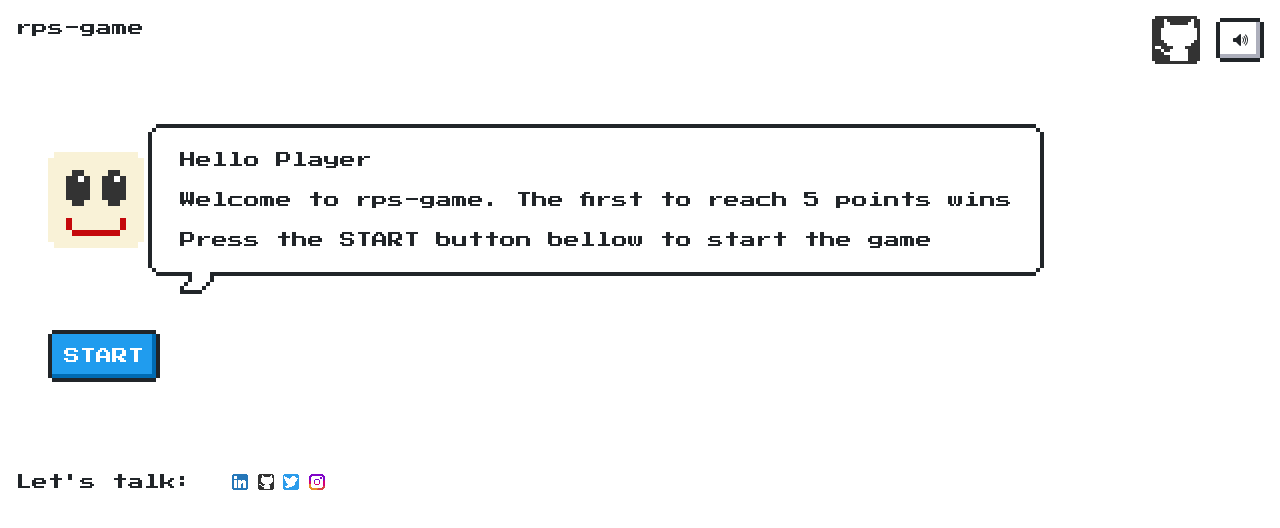
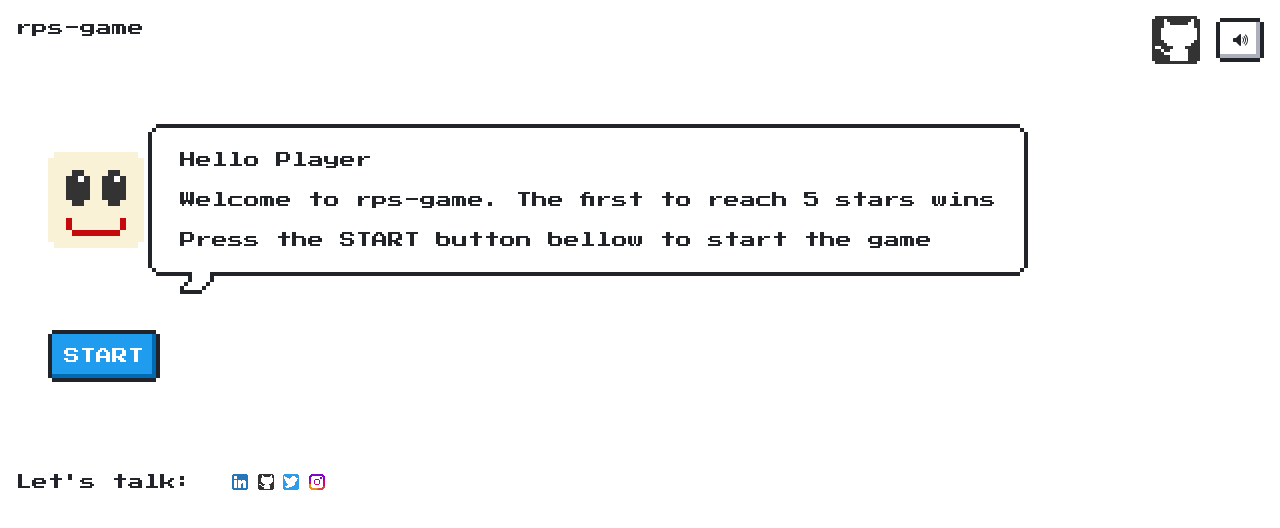
Before and after one commit to lesterpaz99/rps-game, a React (Vite) app: page / in a window 1280 px wide. Shown: the top 528 px of the page. Built offline with nearby package versions, Linux system fonts and the light colour scheme; no server answers.

Commit message:
update info shown in the BallonsInfo view

```diff
--- a/src/BallonsInfo/index.jsx
+++ b/src/BallonsInfo/index.jsx
@@ -11,7 +11,7 @@ const BallonsInfo = ({ handleStartGame }) => {
 						{/* Balloon */}
 						<div className='nes-balloon from-left'>
 							<p>Hello Player</p>
-							<p>Welcome to rps-game. The first to reach 5 points wins</p>
+							<p>Welcome to rps-game. The first to reach 5 stars wins</p>
 							<p>Press the START button bellow to start the game</p>
 						</div>
 					</div>
```
